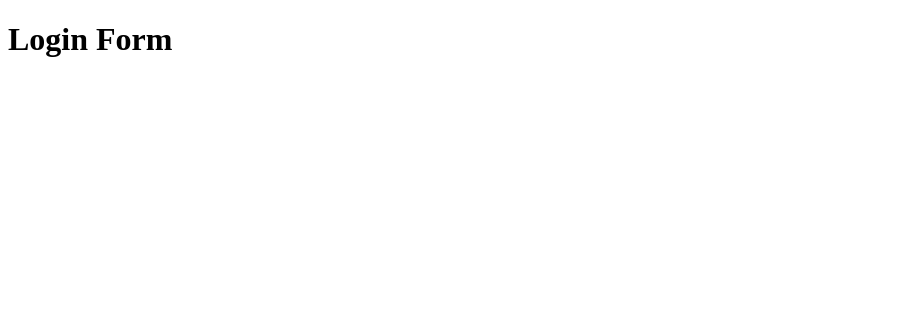
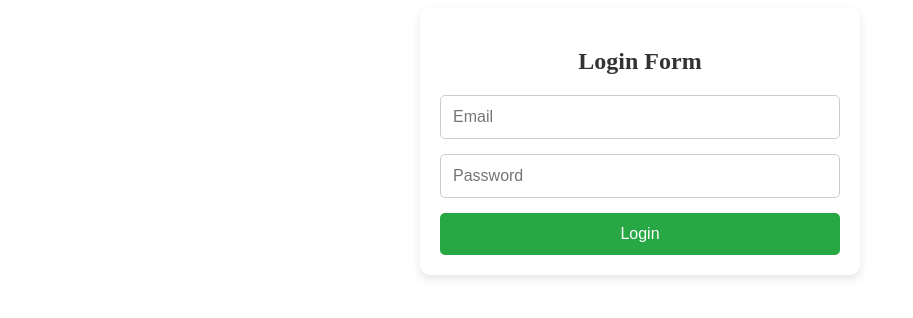
Before and after one commit to MarkoMTP/Digital-Marketing-Blog-front-end-admin, a React (Vite) app: page /login in a window 1280 px wide. Shown: the top 318 px of the page, without its empty margins (0-913 px from the left). Built offline with nearby package versions, Linux system fonts and the light colour scheme.

Commit message:
Create and test login form with CSS styling
- Implemented the login form with email and password inputs

- Styled the form with custom CSS for a better user experience
- Wrote unit tests to verify form functionality and error handling (invalid password, token check)

```diff
--- a/src/components/LoginForm.jsx
+++ b/src/components/LoginForm.jsx
@@ -1,5 +1,68 @@
-const LoginForm = async () => {
-  return <h1>Login Form</h1>;
+import { useState } from "react";
+import { useNavigate } from "react-router-dom";
+import api from "../api";
+import "../styles/LoginForm.css";
+
+const LoginForm = () => {
+  const [email, setEmail] = useState("");
+  const [password, setPassword] = useState("");
+  const navigate = useNavigate();
+
+  const handleSubmit = async (e) => {
+    e.preventDefault();
+    try {
+      const response = await api.post("/login", {
+        email,
+        password,
+      });
+
+      const token = response.data.token;
+      if (token) {
+        localStorage.setItem("token", token);
+        navigate("/posts");
+      } else {
+        const msg = "No token received";
+        navigate("/error", {
+          state: {
+            error: msg,
+          },
+        });
+      }
+    } catch (err) {
+      console.log(err);
+      navigate("/error", {
+        state: {
+          error: err.response?.data,
+        },
+      });
+    }
+  };
+  return (
+    <div className="container">
+      <h2 className="heading">Login Form</h2>
+      <form onSubmit={handleSubmit} className="form">
+        <input
+          type="email"
+          placeholder="Email"
+          value={email}
+          onChange={(e) => setEmail(e.target.value)}
+          required
+          className="input"
+        />
+        <input
+          type="password"
+          placeholder="Password"
+          value={password}
+          onChange={(e) => setPassword(e.target.value)}
+          required
+          className="input"
+        />
+        <button type="submit" className="button">
+          Login
+        </button>
+      </form>
+    </div>
+  );
 };
 
 export default LoginForm;
--- /dev/null
+++ b/src/components/PostsPage.jsx
@@ -0,0 +1,13 @@
+import { Link } from "react-router-dom";
+
+function PostsPage() {
+  return (
+    <>
+      {" "}
+      <h2> User Logged In</h2>
+      <Link to="/">Log Out</Link>
+    </>
+  );
+}
+
+export default PostsPage;
--- a/src/components/RegisterForm.jsx
+++ b/src/components/RegisterForm.jsx
@@ -23,7 +23,7 @@
     } catch (error) {
       console.log(error);
 
-      navigate("/errorRegistration", {
+      navigate("/error", {
         state: {
           error: error.response?.data,
         },
--- /dev/null
+++ b/src/styles/LoginForm.css
@@ -0,0 +1,47 @@
+.container {
+  max-width: 400px;
+  margin: 0 auto;
+  padding: 20px;
+  background-color: #fff;
+  border-radius: 10px;
+  box-shadow: 0 4px 10px rgba(0, 0, 0, 0.1);
+  text-align: center;
+}
+
+.heading {
+  font-size: 24px;
+  font-weight: bold;
+  margin-bottom: 20px;
+  color: #333;
+}
+
+.form {
+  display: flex;
+  flex-direction: column;
+  gap: 10px;
+}
+
+.input {
+  padding: 10px;
+  border: 1px solid #ccc;
+  border-radius: 5px;
+  font-size: 16px;
+  width: 100%;
+  box-sizing: border-box;
+  transition: border-color 0.3s;
+}
+
+.button {
+  padding: 10px;
+  background-color: #007bff;
+  color: #fff;
+  border: none;
+  border-radius: 5px;
+  font-size: 16px;
+  cursor: pointer;
+  transition: background-color 0.3s;
+}
+
+.button:hover {
+  background-color: #0056b3;
+}
```
Also changed, not shown: src/components/routes.jsx (+6 -1 lines), 2 other files (tests, documents, lock files or other folders).
